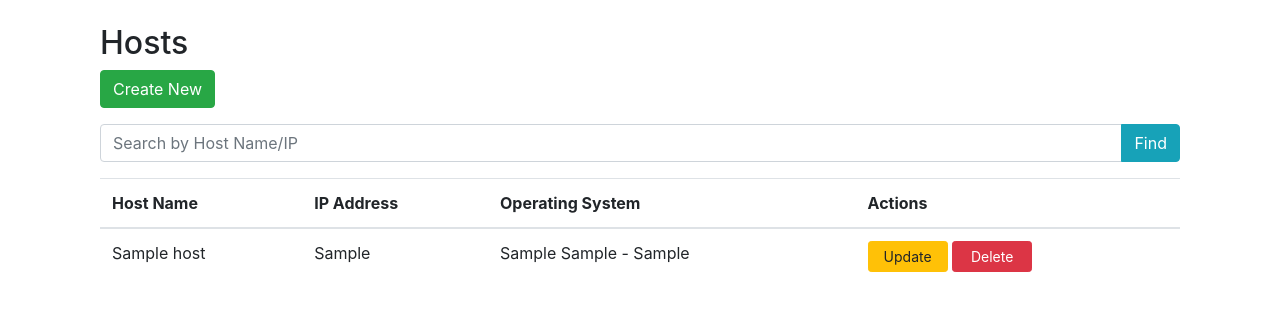
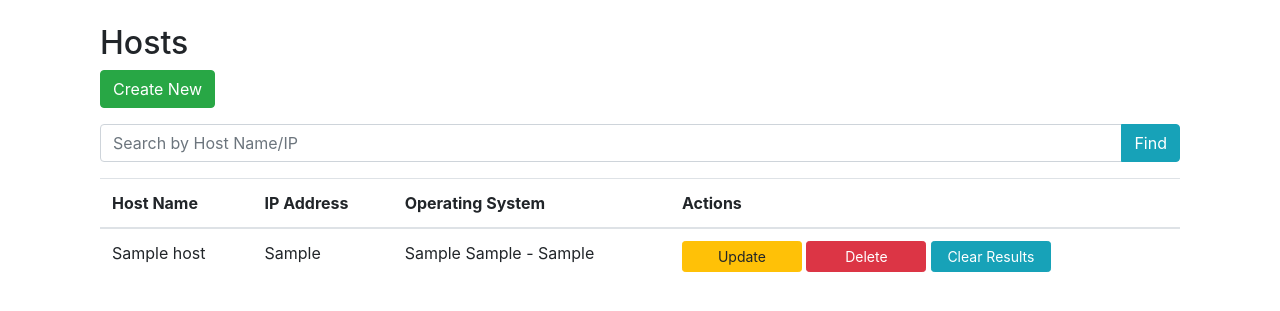
Before and after one commit to jorgesoft/django-vulns, a Django app: page /hosts/ in a window 1280 px wide. Shown: the part 56-367 px from the top of the page. Run offline with Django 5.2, Linux system fonts and the light colour scheme; data comes from the database, SQL or seed files in the repository; tables that the repository leaves empty hold one stand-in row (values such as "Sample post"); data that the repository does not hold is empty; some libraries are stand-ins or nearby versions.

Commit message:
django added clear results view from sql

```diff
--- a/dashboard/templates/dashboard/hosts_list.html
+++ b/dashboard/templates/dashboard/hosts_list.html
@@ -33,20 +33,23 @@
                 <td>{{ host.ip }}</td>
                 <td>{{ host.os_id }}</td>
                 <style>
-                    .btn-fixed-width {
-                        width: 80px;
+                    .btn-action {
+                        min-width: 120px; /* Set a min-width that fits the longest text */
                     }
                 </style>
 
                 <td>
-                    <a href="{% url 'host-update' host.id %}" class="btn btn-warning btn-sm btn-fixed-width">Update</a>
+                    <a href="{% url 'host-update' host.id %}" class="btn btn-warning btn-sm btn-action">Update</a>
                     <form action="{% url 'host-delete' host.id %}" method="post" class="d-inline-block" onsubmit="return confirm('Are you sure you want to delete this host?');">
                         {% csrf_token %}
-                        <button type="submit" class="btn btn-danger btn-sm btn-fixed-width">Delete</button>
+                        <button type="submit" class="btn btn-danger btn-sm btn-action">Delete</button>
+                    </form>
+
+                    <form action="{% url 'clear-host-results' host.id %}" method="post" class="d-inline-block" onsubmit="return confirm('Are you sure you want to clear all results for this host?');">
+                        {% csrf_token %}
+                        <button type="submit" class="btn btn-info btn-sm btn-action">Clear Results</button>
                     </form>
                 </td>
-
-            </tr>
             {% empty %}
             <tr>
                 <td colspan="4">No hosts available.</td>
--- a/dashboard/urls.py
+++ b/dashboard/urls.py
@@ -11,6 +11,7 @@ from .views.hosts import (
     create_host,
     delete_host,
     update_host,
+    clear_host_results,
 )
 
 urlpatterns = [
@@ -25,4 +26,5 @@ urlpatterns = [
     path('hosts/create/', create_host, name='host-create'),
     path('hosts/delete/<int:host_id>/', delete_host, name='host-delete'),
     path('host/update/<int:host_id>/', update_host, name='host-update'),
+    path('host/clear-results/<int:host_id>/', clear_host_results, name='clear-host-results'),
 ]
--- a/dashboard/views/hosts.py
+++ b/dashboard/views/hosts.py
@@ -99,3 +99,14 @@ def update_host(request, host_id):
 
     else:
         return Http404
+
+def clear_host_results(request, host_id):
+    if request.method == 'POST':
+        with connection.cursor() as cursor:
+            cursor.callproc('DeleteHostResults', [host_id])
+            # Assuming your procedure handles everything correctly and you have proper error handling
+            messages.success(request, 'Results for the host have been cleared successfully!')
+        return redirect('hosts')
+    else:
+        messages.error(request, 'Invalid request method.')
+        return redirect('hosts')
```
